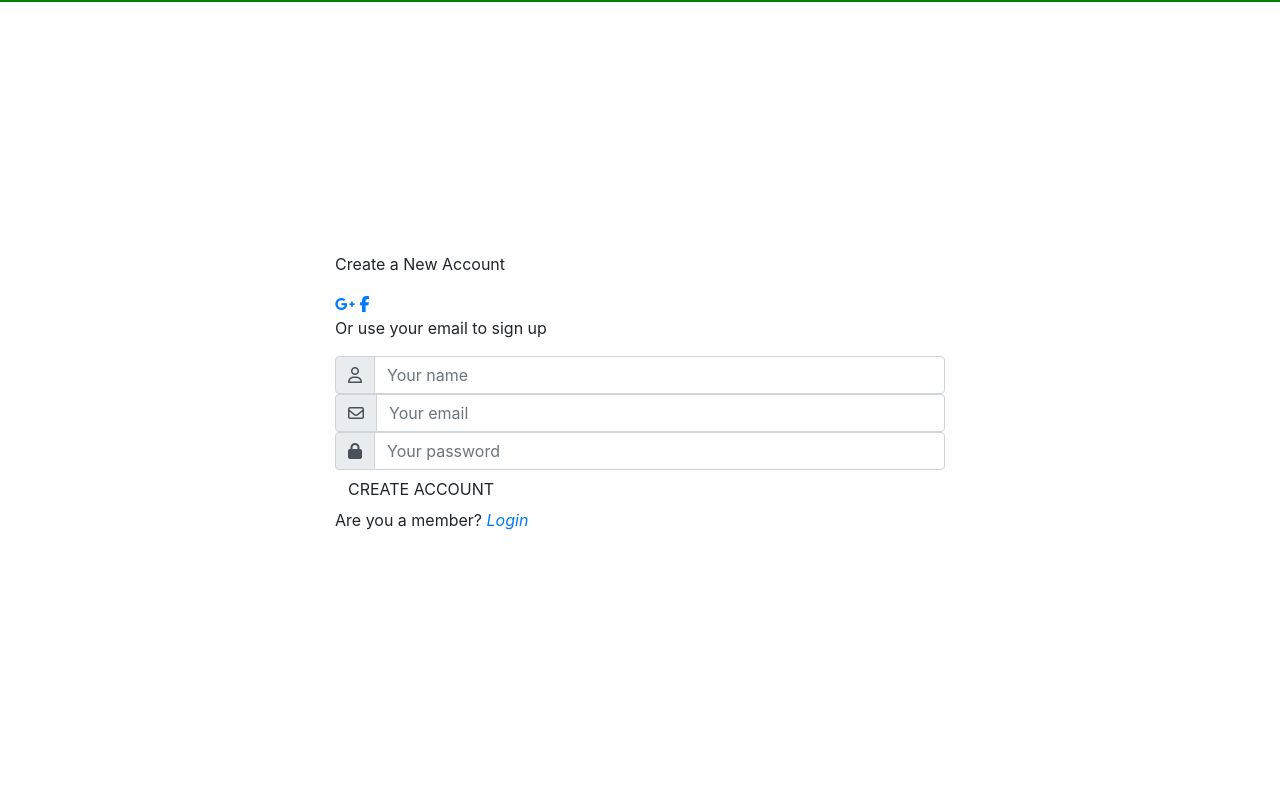
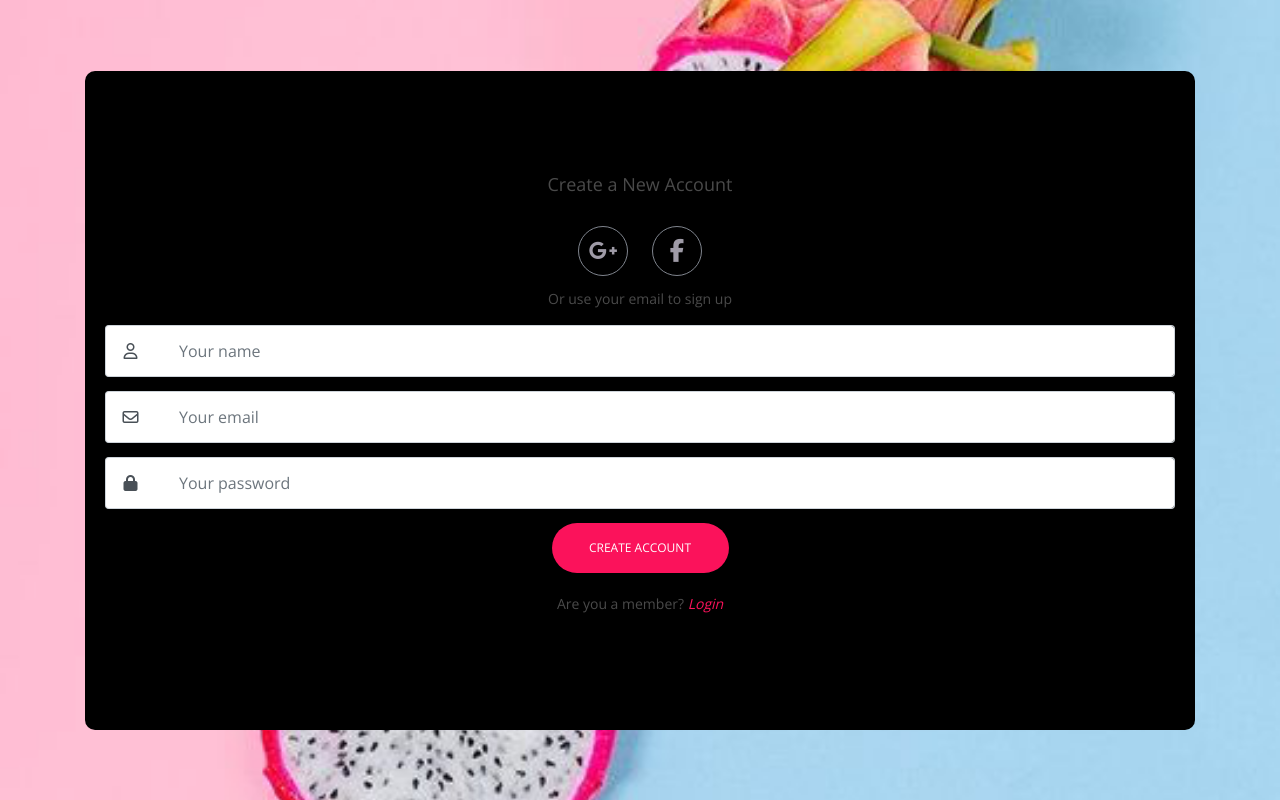
Before and after one commit to lily-silva/registrationform, a plain HTML site: page index.html in a window 1280 px wide. Drawn offline with nearby package versions, Linux system fonts and the light colour scheme.

Commit message:
back to when it worked

```diff
--- a/index.html
+++ b/index.html
@@ -16,9 +16,8 @@
 </head>
 
 <body>
-    <div class="container-fluid">
-        <div class="row row-p-0 no-gutter">
-        <div class="formBit col-6">
+    <div class="container">
+        <div class="center">
             <p class="newAccount">Create a New Account</p>
             <div class="socialMedia">
                 <a class="bttS" href="#"><i class="fab fa-google-plus-g"></i></a>
@@ -60,11 +59,7 @@
             </div>
 
         </div>
-        <div class="bck col-6">
 
-        </div>
-    </div>
-</div>
         <!-- Optional JavaScript -->
         <!-- jQuery first, then Popper.js, then Bootstrap JS -->
         <script src="https://code.jquery.com/jquery-3.4.1.slim.min.js"
--- a/sass/style.scss
+++ b/sass/style.scss
@@ -1,147 +1,114 @@
+body {
+    background-image: url('../assets/bitmap.png');
+    background-position: center;
+    background-repeat: no-repeat;
+    background-attachment: fixed;
+    background-size: cover;
+    font-family: 'Open Sans';
+    color: #4a4a4a;
 
-
-    .container-fluid {
-        height: 100%;
-
-        .row {
-            display: flex;
-            height: 100%;
-            border: 1px solid green;
-
-            .bck {
-                position: relative;
-
-                background-image: url('../assets/bitmap.png');
-                background-position: center;
-                background-repeat: no-repeat;
-                background-attachment: fixed;
-                background-size: cover;
-                font-family: 'Open Sans';
-                color: #4a4a4a;
-            }
-
-            .formBit {
-                position: absolute;
-                top: 50%;
-                left: 50%;
-                transform: translate(-50%, -50%);
-            }
-        }
+    @media (min-width: 960px) {
+        background-color: black;
     }
 
 
+    .container {
+        min-height: 100%;
+        min-height: 100vh;
+        display: flex;
+        align-items: center;
+        justify-content: center;
 
-// body {
-//     background-image: url('../assets/bitmap.png');
-//     background-position: center;
-//     background-repeat: no-repeat;
-//     background-attachment: fixed;
-//     background-size: cover;
-//     font-family: 'Open Sans';
-//     color: #4a4a4a;
+        .center {
+            text-align: center;
+            background-color: rgba(255, 255, 255, 0.6);
+            width: 100%;
+            padding: 100px 20px 100px 20px;
+            border-radius: 10px;
 
-//     @media (min-width: 960px) {
-//         background-color: black;
-//     }
+            @media (min-width: 960px) {
+                background-color: black;
+            }
+
+            .newAccount {
+                font-size: 18px;
+            }
+
+            .socialMedia {
+                display: flex;
+                align-items: center;
+                justify-content: center;
 
 
-//     .container {
-//         min-height: 100%;
-//         min-height: 100vh;
-//         display: flex;
-//         align-items: center;
-//         justify-content: center;
+                .bttS {
+                    width: 50px;
+                    height: 50px;
+                    border: 0.5px solid rgba(159, 165, 177, 0.8);
+                    border-radius: 100px;
+                    display: flex;
+                    align-items: center;
+                    justify-content: center;
+                    margin: 12px;
+                    color: #9f9ba7;
+                    font-size: 23px;
+                    text-decoration: none;
 
-//         .center {
-//             text-align: center;
-//             background-color: rgba(255, 255, 255, 0.6);
-//             width: 100%;
-//             padding: 100px 20px 100px 20px;
-//             border-radius: 10px;
+                    &:hover {
+                        background-color: #fb125b;
+                        color: white;
+                    }
+                }
+            }
 
-//             @media (min-width: 960px) {
-//                 background-color: black;
-//             }
+            .form {
+                p {
+                    font-size: 14px;
+                }
 
-//             .newAccount {
-//                 font-size: 18px;
-//             }
+                .input-group {
 
-//             .socialMedia {
-//                 display: flex;
-//                 align-items: center;
-//                 justify-content: center;
+                    margin-bottom: 14px;
 
+                    .input-group-text {
+                        min-width: 50px;
+                        background: white;
+                        border-right: none;
+                        justify-content: center;
 
-//                 .bttS {
-//                     width: 50px;
-//                     height: 50px;
-//                     border: 0.5px solid rgba(159, 165, 177, 0.8);
-//                     border-radius: 100px;
-//                     display: flex;
-//                     align-items: center;
-//                     justify-content: center;
-//                     margin: 12px;
-//                     color: #9f9ba7;
-//                     font-size: 23px;
-//                     text-decoration: none;
+                    }
 
-//                     &:hover {
-//                         background-color: #fb125b;
-//                         color: white;
-//                     }
-//                 }
-//             }
+                    input {
+                        padding: 25px;
+                        border-left: none;
+                    }
+                }
 
-//             .form {
-//                 p {
-//                     font-size: 14px;
-//                 }
+                .btn {
+                    width: 177px;
+                    height: 50px;
+                    border-radius: 25px;
+                    background-color: #fb125b;
+                    color: White;
+                    font-family: 'Open Sans';
+                    font-size: 12px;
+                }
+            }
 
-//                 .input-group {
+            //form end
+            .login {
+                margin-top: 20px;
 
-//                     margin-bottom: 14px;
+                a {
+                    color: #fb125b;
+                    text-decoration: none;
+                }
+            }
+        }
 
-//                     .input-group-text {
-//                         min-width: 50px;
-//                         background: white;
-//                         border-right: none;
-//                         justify-content: center;
+        //center end
+    }
 
-//                     }
+    //container end
+}
 
-//                     input {
-//                         padding: 25px;
-//                         border-left: none;
-//                     }
-//                 }
-
-//                 .btn {
-//                     width: 177px;
-//                     height: 50px;
-//                     border-radius: 25px;
-//                     background-color: #fb125b;
-//                     color: White;
-//                     font-family: 'Open Sans';
-//                     font-size: 12px;
-//                 }
-//             }
-
-//             //form end
-//             .login {
-//                 margin-top: 20px;
-
-//                 a {
-//                     color: #fb125b;
-//                     text-decoration: none;
-//                 }
-//             }
-//         }
-
-//         //center end
-//     }
-
-//     //container end
-// }
-
-// //body end
+//body end
```
Also changed, not shown: css/style.css, 1 other file. Lines whose indentation alone changed are shown as unchanged.
